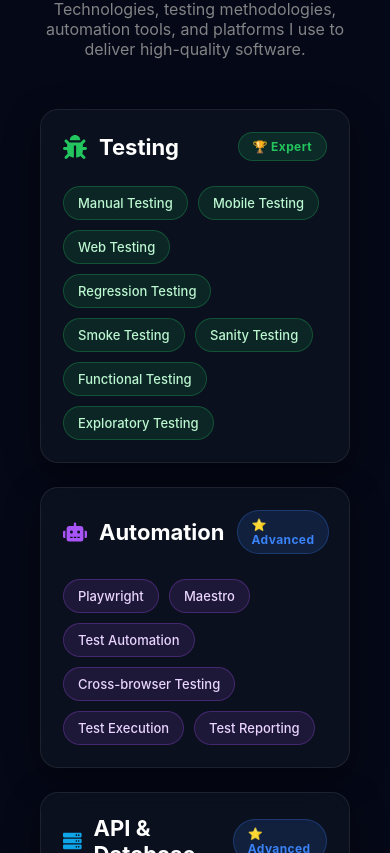
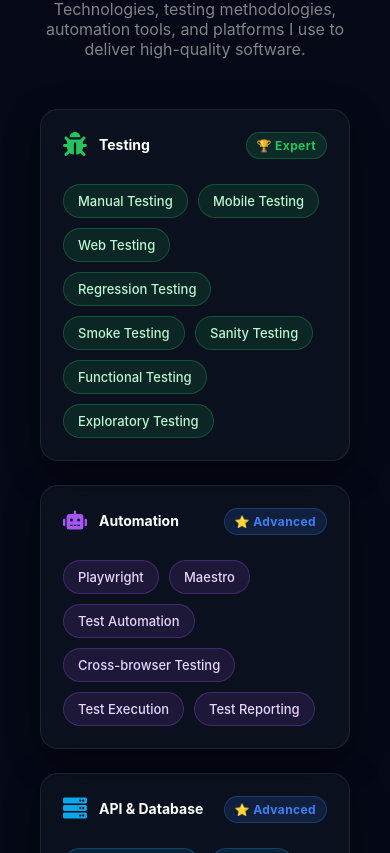
Before and after one commit to rackibur-rahman/portfolio, a React (Vite) app: page / in a window 390 px wide. Shown: the part 9731-10584 px from the top of the page. Built offline with nearby package versions, Linux system fonts and the light colour scheme.

Commit message:
Mobile responsive fixed skills, exoerience, & Projects

```diff
--- a/src/styles/Experience.css
+++ b/src/styles/Experience.css
@@ -529,25 +529,23 @@ transition:.35s;
 /* Logo Card */
 
 .client-logo-card{
+  width:100%;
+  max-width:72px;
+  aspect-ratio:1;
 
-width:72px;
-
-height:72px;
+  margin:0 auto;
 
   border-radius:50%;
 
   display:flex;
-
   align-items:center;
-
   justify-content:center;
 
   padding:10px;
-
   background:#fff;
-
   overflow:hidden;
 
+  box-sizing:border-box;
 }
 
 /* Logo */
@@ -636,6 +634,9 @@ drop-shadow(0 4px 12px rgba(77,163,255,.35));
   .timeline-content {
     background: #111827;
     border-radius: 18px;
+
+    overflow:hidden;
+    box-sizing:border-box;
 
     padding: 32px 32px 32px 38px;
 
@@ -854,4 +855,14 @@ drop-shadow(0 4px 12px rgba(77,163,255,.35));
 
   }
 
+  .client-logos{
+
+  grid-template-columns:repeat(3,minmax(0,1fr));
+
+  gap:10px;
+
+  justify-items:center;
+
 }
+
+}
--- a/src/styles/Projects.css
+++ b/src/styles/Projects.css
@@ -148,7 +148,7 @@ display:flex;
 
 align-items:center;
 
-gap:18px;
+gap:25px;
 
 margin-bottom:20px;
 
@@ -776,12 +776,6 @@ position:relative;
 
 .project-card .status-badge{
 
-position:absolute;
-
-top:22px;
-
-right:22px;
-
 display:inline-flex;
 
 align-items:center;
@@ -792,12 +786,6 @@ padding:7px 12px;
 
 border-radius:999px;
 
-background:rgba(34,197,94,.12);
-
-border:1px solid rgba(34,197,94,.25);
-
-color:#22C55E;
-
 font-size:12px;
 
 font-weight:700;
@@ -806,7 +794,11 @@ backdrop-filter:blur(10px);
 
 -webkit-backdrop-filter:blur(10px);
 
-z-index:5;
+margin-left:auto;
+
+white-space:nowrap;
+
+flex-shrink:0;
 
 }
 
@@ -907,9 +899,35 @@ padding:26px;
 
 .project-header{
 
-flex-direction:column;
+  flex-direction:column;
 
-text-align:center;
+  align-items:center;
+
+  text-align:center;
+
+  gap:16px;
+
+}
+
+.project-header{
+
+    position:relative;
+
+}
+
+.project-card .status-badge{
+
+    margin:14px auto 0;
+
+}
+
+.project-info{
+
+  display:flex;
+
+  flex-direction:column;
+
+  align-items:center;
 
 }
 
@@ -941,6 +959,18 @@ justify-content:center;
 .badges{
 
 justify-content:center;
+
+}
+
+.project-card .status-badge{
+
+  position:static;
+
+  display:inline-flex;
+
+  margin:0 auto 18px;
+
+  align-self:center;
 
 }
 
--- a/src/styles/Skills.css
+++ b/src/styles/Skills.css
@@ -386,6 +386,58 @@
 
   }
 
+  .skill-card h3{
+
+    gap:10px;
+
+    align-items:center;
+
+}
+
+.skill-title{
+
+    flex:1;
+
+    min-width:0;
+
+}
+
+.skill-level{
+
+    flex-shrink:0;
+
+    white-space:nowrap;
+
+    font-size:11px;
+
+    padding:6px 10px;
+
+}
+
+}
+
+@media (max-width: 420px){
+
+  .skill-card h3{
+
+      gap:10px;
+
+  }
+
+  .skill-title span{
+
+      font-size:14px;
+
+  }
+
+  .skill-level{
+
+      font-size:8px;
+
+      padding:5px 8px;
+
+  }
+
 }
 
 /* ==========================================
@@ -477,10 +529,10 @@
 .skill-card h3{
 
   display:flex;
+  justify-content:space-between;
+  align-items:flex-start;
 
-  justify-content:space-between;
-
-  align-items:center;
+  gap:12px;
 
   margin-bottom:25px;
 
@@ -489,23 +541,25 @@
 .skill-title{
 
   display:flex;
+  align-items:center;
+  gap:12px;
 
-  align-items:center;
-
-  gap:12px;
+  flex:1;
+  min-width:0;
 
 }
 
 .skill-level{
 
-  padding:6px 14px;
+  flex-shrink:0;
+  white-space:nowrap;
+
+  padding:5px 10px;
 
   border-radius:999px;
 
   font-size:12px;
-
   font-weight:700;
-
   letter-spacing:.4px;
 
 }
```
Lines whose indentation alone changed are shown as unchanged.
